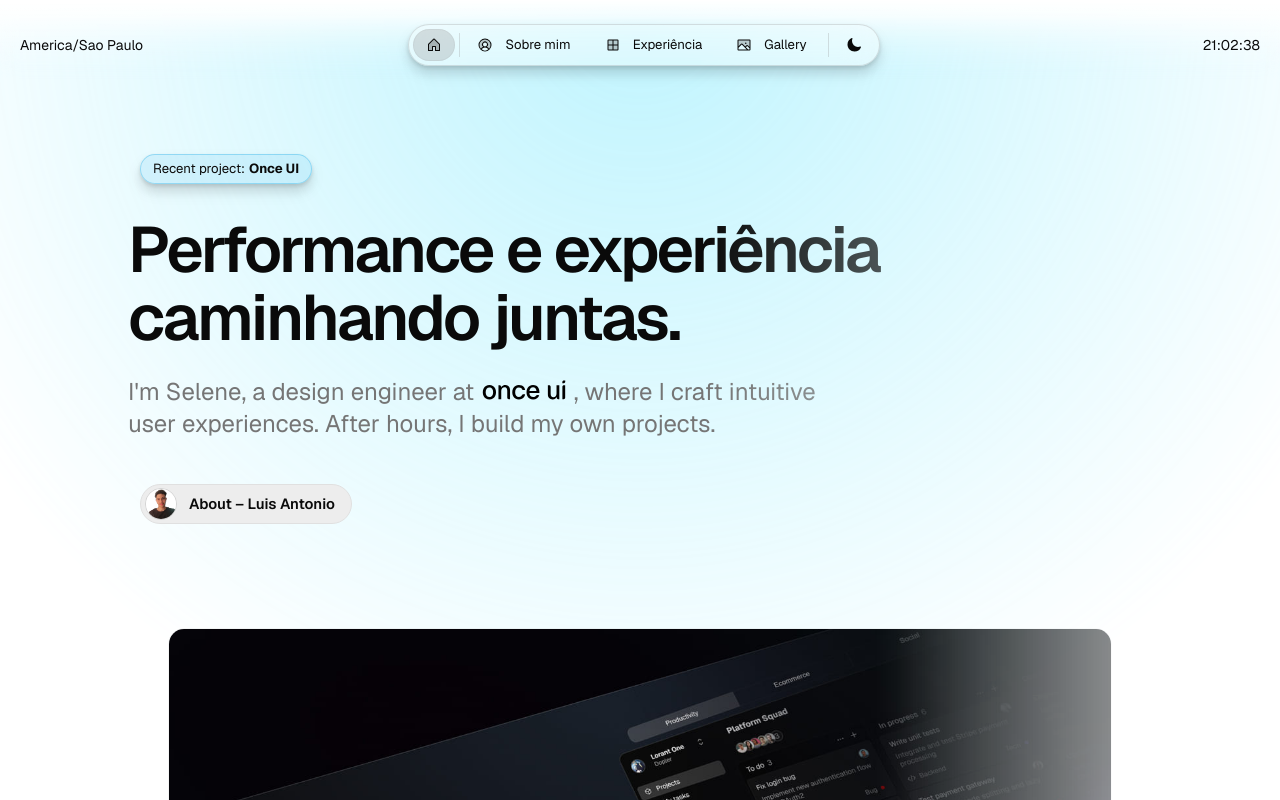
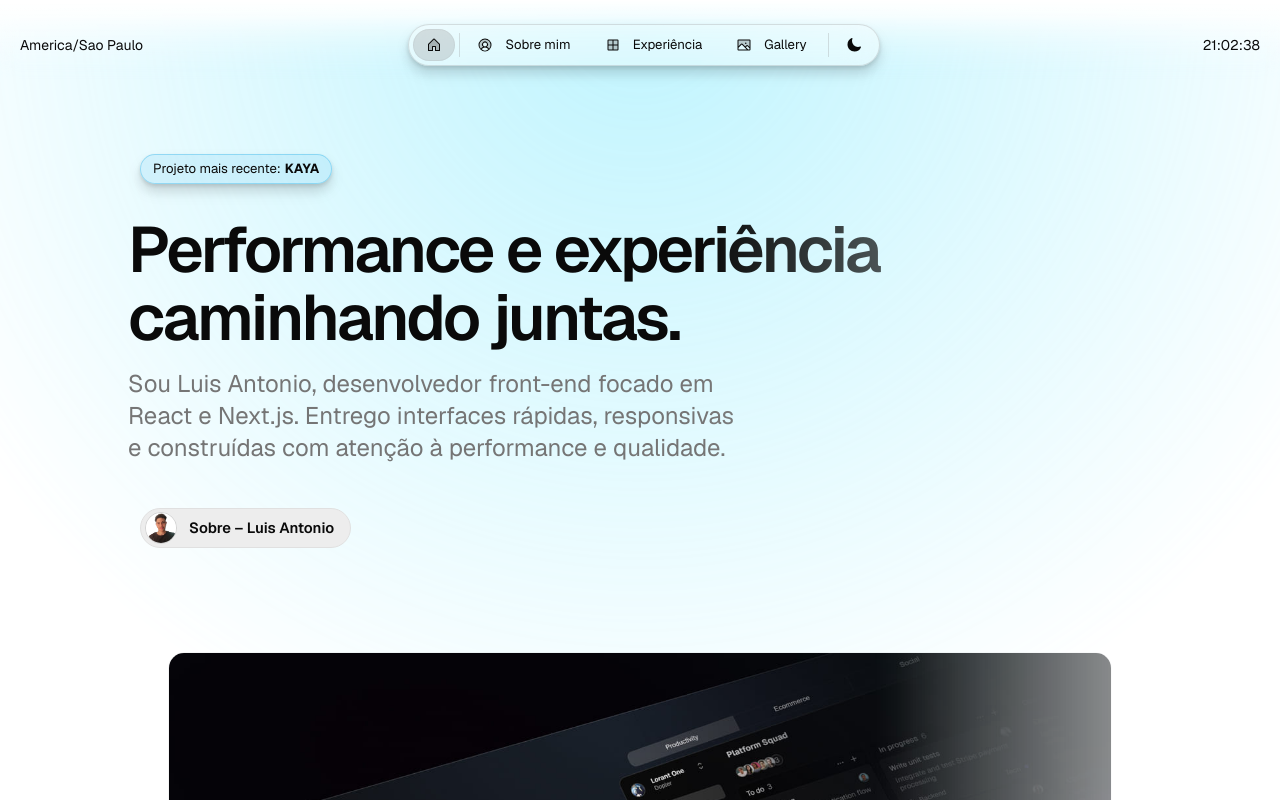
Before and after one commit to luisantoniofilho/my-portfolio, a Next.js app: page / in a window 1280 px wide. Shown: the top 800 px of the page. Built offline with nearby package versions, Linux system fonts and the light colour scheme.

Commit message:
feat: update my introduction

```diff
--- a/src/app/resources/content.js
+++ b/src/app/resources/content.js
@@ -60,20 +60,16 @@ const home = {
     display: true,
     title: (
       <>
-        Recent project: <strong className="ml-4">Once UI</strong>
+        Projeto mais recente: <strong className="ml-4">KAYA</strong>
       </>
     ),
     href: "/work/building-once-ui-a-customizable-design-system",
   },
   subline: (
     <>
-      I'm Selene, a design engineer at{" "}
-      <Logo
-        icon={false}
-        style={{ display: "inline-flex", top: "0.25em", marginLeft: "-0.25em" }}
-      />
-      , where I craft intuitive
-      <br /> user experiences. After hours, I build my own projects.
+      Sou Luis Antonio, desenvolvedor front-end focado em React e Next.js.
+      Entrego interfaces rápidas, responsivas e construídas com atenção à
+      performance e qualidade.
     </>
   ),
 };
@@ -81,7 +77,7 @@ const home = {
 const about = {
   path: "/about",
   label: "Sobre mim",
-  title: `About – ${person.name}`,
+  title: `Sobre – ${person.name}`,
   description: `Meet ${person.name}, ${person.role} from ${person.location}`,
   tableOfContent: {
     display: true,
@@ -96,13 +92,13 @@ const about = {
   },
   intro: {
     display: true,
-    title: "Introduction",
+    title: "Introdução",
     description: (
       <>
-        Selene is a Jakarta-based design engineer with a passion for
-        transforming complex challenges into simple, elegant design solutions.
-        Her work spans digital interfaces, interactive experiences, and the
-        convergence of design and technology.
+        Sou Luis Antonio, desenvolvedor front-end especializado em React e
+        Next.js, focado em transformar desafios complexos em experiências
+        digitais. Crio interfaces responsivas, otimizadas para alta performance
+        e construídas com boas práticas de código limpo e arquitetura eficiente.
       </>
     ),
   },
```
Also changed, not shown: src/app/layout.tsx (+16 -4 lines).
